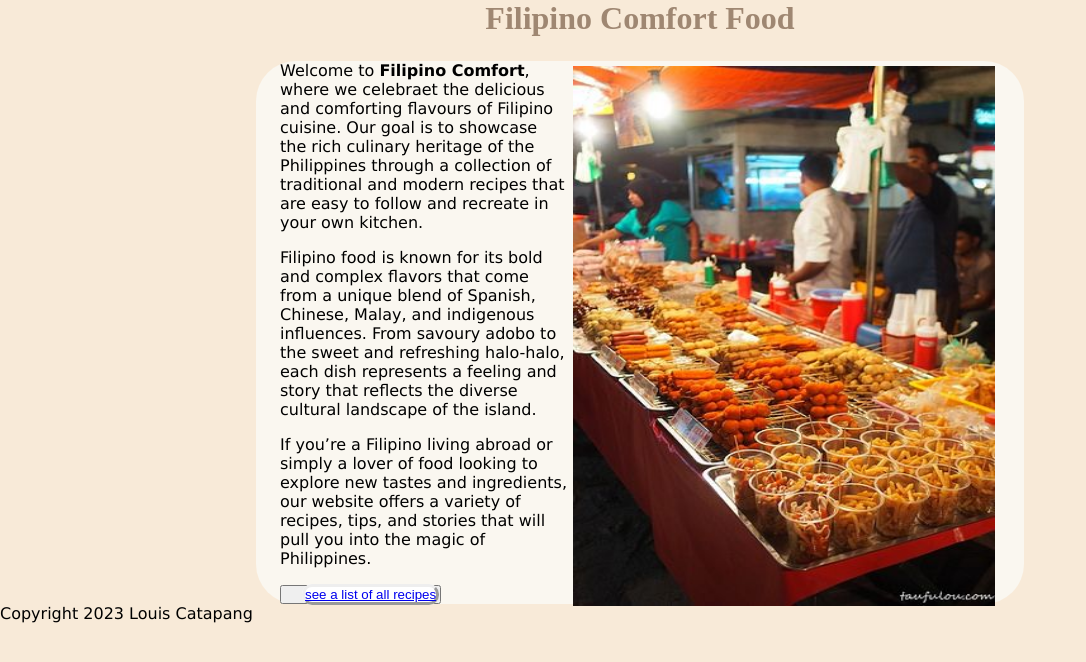
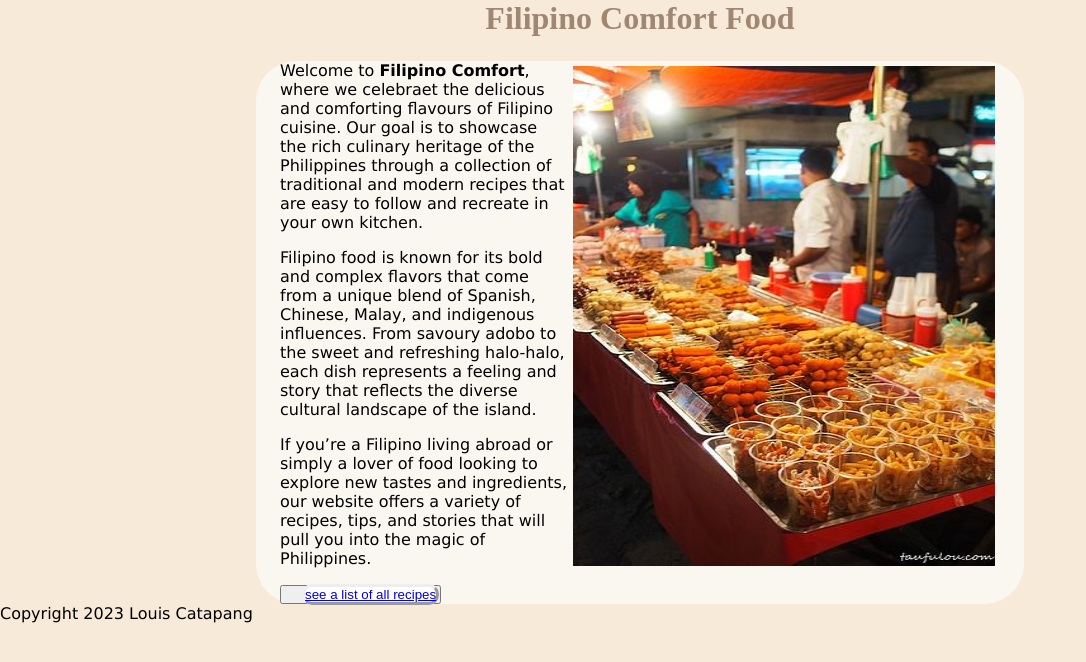
Before and after one commit to Loohwis/Recipe1, a Jekyll site: the page built from home/index.md, in a window 1280 px wide. Shown: the top 662 px of the page, without its empty margins (0-1086 px from the left). Built offline with Jekyll 4.4.1, drawn with Linux system fonts in a browser that asks for light colours.

Commit message:
Update recipes.css

```diff
--- a/styles/recipes.css
+++ b/styles/recipes.css
@@ -31,7 +31,7 @@ h2 {
 
 .cover {
  padding: 5px;
- height: 550px;
+ height: 510px;
 }
 
 h1,h2 {
```
